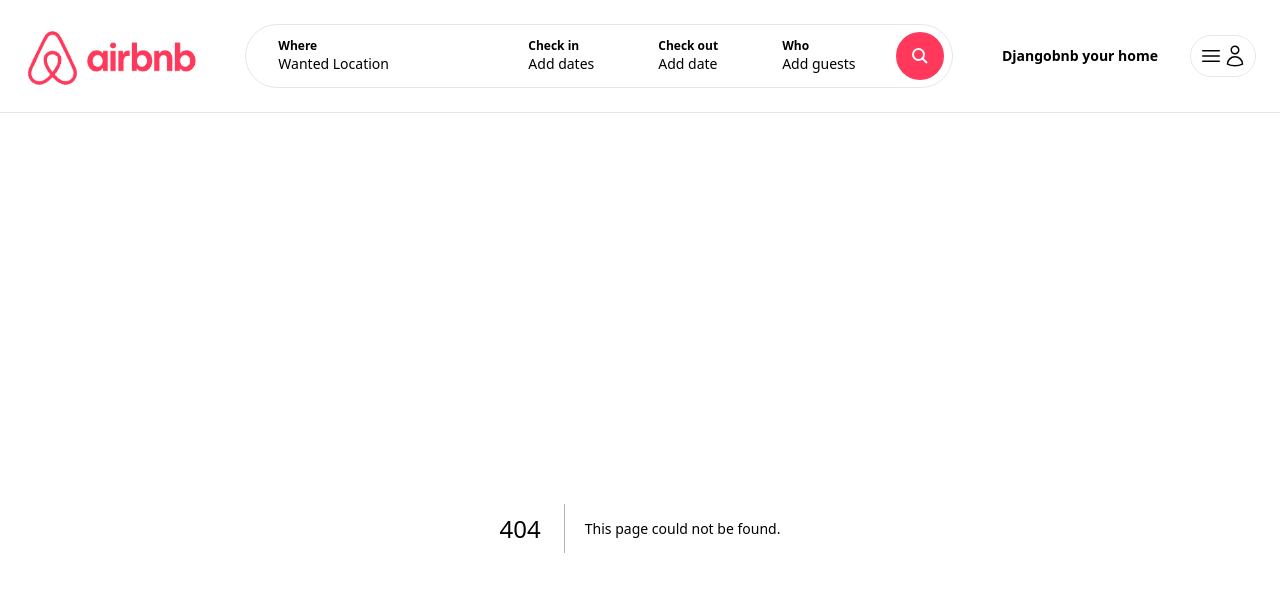
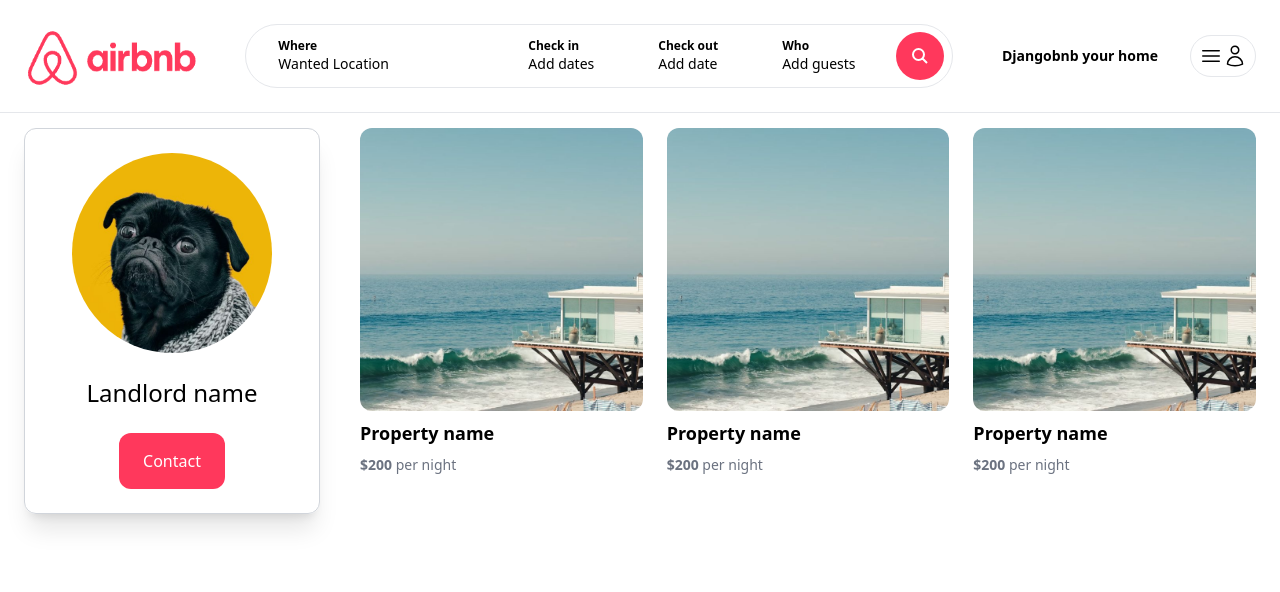
Before and after one commit to Star7-jpg/djangobnb, a Next.js app: page /landlords/1 in a window 1280 px wide. Before the commit this address had no page. Shown: the top 592 px of the page. Built offline with nearby package versions, Linux system fonts and the light colour scheme.

Commit message:
06 Landlord page (static)

```diff
--- /dev/null
+++ b/app/components/ContactButton.tsx
@@ -0,0 +1,9 @@
+const ContactButton = () => {
+    return(
+        <div className="mt-6 py-4 px-6 cursor-pointer bg-airbnb text-white rounded-xl hover:bg-airbnb-dark transition">
+            Contact
+        </div>
+    )
+}
+
+export default ContactButton;
--- /dev/null
+++ b/app/landlords/[id]/page.tsx
@@ -0,0 +1,35 @@
+import ContactButton from "@/app/components/ContactButton";
+import PropertyList from "@/app/components/properties/PropertyList";
+import Image from "next/image";
+
+const LandlordDetailPage = () => {
+    return (
+        <main className="max-w-[1500px] mx-auto px-6 pb-6">
+            <div className="grid grid-cols-1 md:grid-cols-4 gap-4">
+                <aside className="col-span-1 mb-4">
+                    <div className="flex flex-col items-center p-6 rounded-xl border border-gray-300 shadow-xl">
+                        <Image
+                            src="/profile_pic_1.jpg"
+                            width={200}
+                            height={200}
+                            alt="Landlord name"
+                            className="rounded-full"
+                        />
+
+                        <h1 className="mt-6 text-2xl ">Landlord name</h1>
+
+                        <ContactButton />
+                    </div>
+                </aside>
+
+                <div className="col-span-1 md:col-span-3 pl-0 md:pl-6">
+                    <div className="grid grid-cols-1 md:grid-cols-3 gap-6">
+                        <PropertyList />
+                    </div>
+                </div>
+            </div>
+        </main>
+    )
+}
+
+export default LandlordDetailPage;
```
